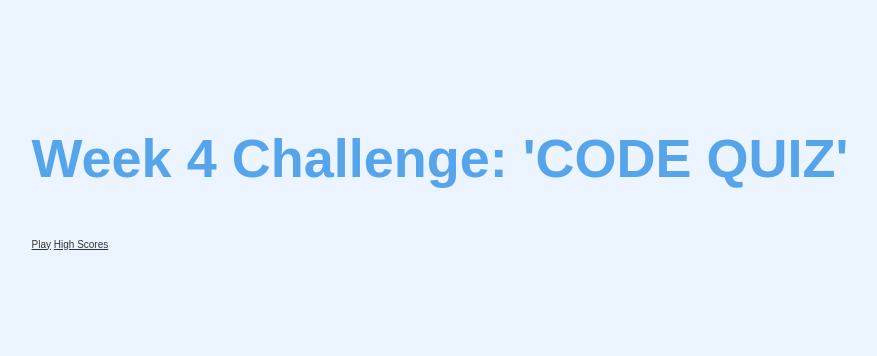
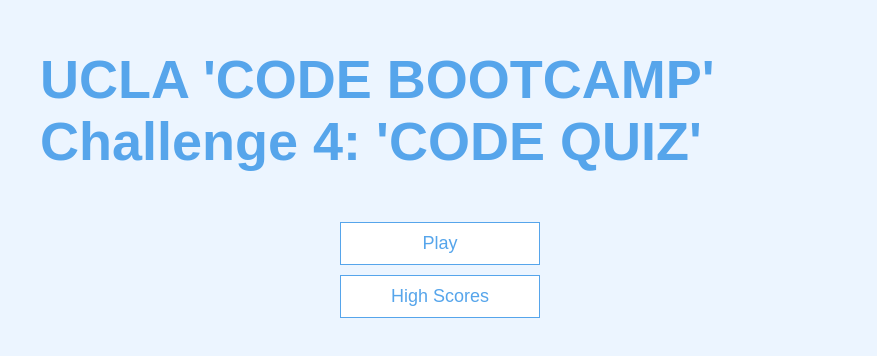
Before and after one commit to stephenpak/ucla-challenge4, a plain HTML site: page index.html in a window 1280 px wide. Shown: the part 212-568 px from the top of the page, without its empty margins (200-1077 px from the left). Drawn offline with Linux system fonts and the light colour scheme.

Commit message:
4-2-22-717

```diff
--- a/index.html
+++ b/index.html
@@ -10,7 +10,7 @@
   <body>
     <div class="container">
       <div id="home" class="flex-center flex-column">
-        <h1>Week 4 Challenge: 'CODE QUIZ'</h1>
+        <h1>UCLA 'CODE BOOTCAMP' Challenge 4: 'CODE QUIZ'</h1>
         <a class="btn" href="/game.html">Play</a>
         <a class="btn" href="/highScores.html">High Scores</a>
       </div>
--- a/style.css
+++ b/style.css
@@ -51,4 +51,49 @@ h3 {
     display: flex;
     justify-content: center;
     align-items: center;
+    max-width: 80rem;
+    margin: 0 auto;
 }
+
+.container > * {
+    width: 100%;
+}
+
+.flex-column {
+    display: flex;
+    flex-direction: column;
+}
+
+.flex-center {
+    justify-content: center;
+    align-items: center;
+}
+
+.text-center {
+    text-align: center;
+}
+
+.hidden {
+    display: none;
+}
+
+/*  buttons */
+
+.btn {
+    font-size: 1.8rem;
+    padding: 1rem 0;
+    width: 20rem;
+    text-align: center;
+    border: .1rem solid #56a5eb;
+    margin-bottom: 1rem;
+    text-decoration: none;
+    color: #56a5eb;
+    background-color: white;
+}
+
+.btn:hover {
+    cursor: pointer;
+    box-shadow: 0 0.4rem 1.4rem 0 rgba(86,185,235,0.5);
+    transform: translateY(-0.1rem);
+    transition: transform 150ms;
+}
```
